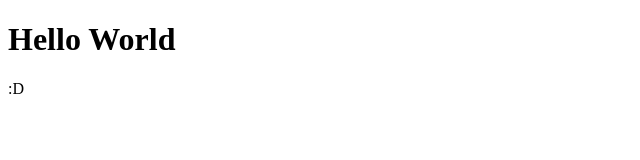
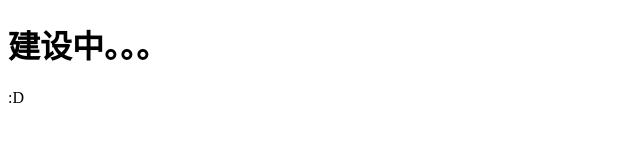
Before and after one commit to bettiezh/bettiezh.github.io, a plain HTML site: page index.html in a window 1280 px wide. Shown: the whole page, without its empty margins (0-640 px from the left). Drawn offline with Linux system fonts and the light colour scheme.

Commit message:
index.html

```diff
--- a/index.html
+++ b/index.html
@@ -1,7 +1,7 @@
 <!DOCTYPE html>
 <html>
 <body>
-<h1>Hello World</h1>
+<h1>建设中。。。</h1>
 <p>:D</p>
 </body>
 </html>
```
